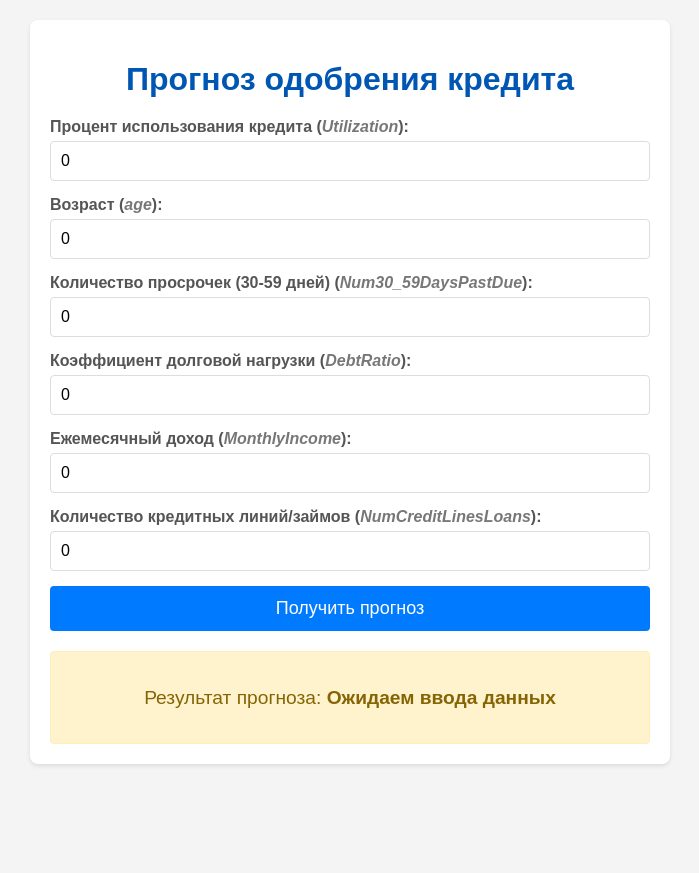
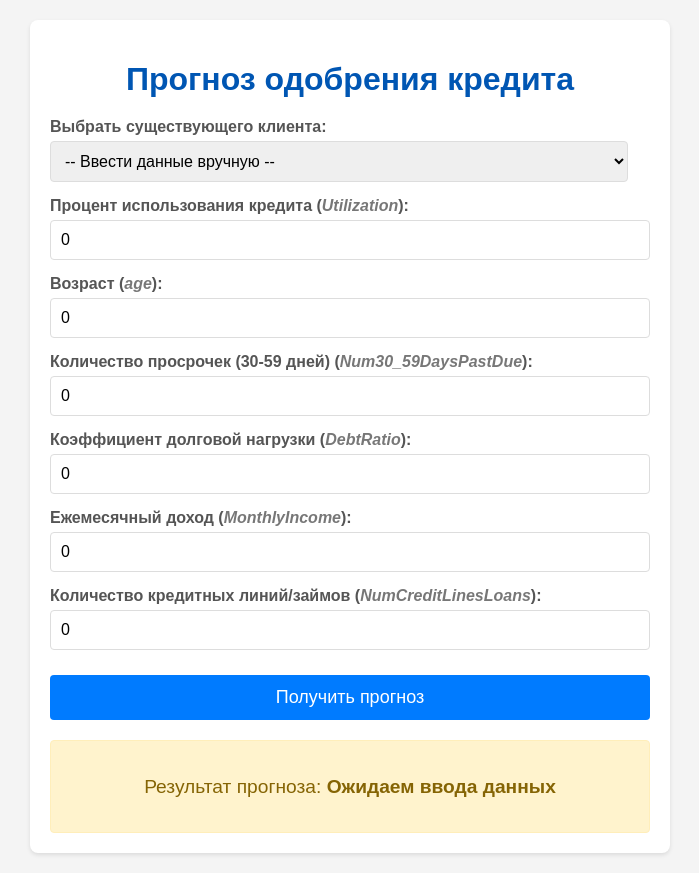
Before and after one commit to IslamJenishbekov/AiAcademyFinalProject, a Django app: page /credit_score/predict/ in a window 1280 px wide. Shown: the whole page, without its empty margins (290-989 px from the left). Before the commit the page ends 766 px from the top, so only its background shows below. Run offline with Django 5.2, Linux system fonts and the light colour scheme; tables that the repository leaves empty hold one stand-in row (values such as "Sample post"); parts of the project's set-up code (start-up, migrations or seed data) failed here and were passed over.

Commit message:
добавила постоянных клиентов

```diff
--- a/AiAcademyBank/settings.py
+++ b/AiAcademyBank/settings.py
@@ -7,6 +7,8 @@
 # Build paths inside the project like this: BASE_DIR / 'subdir'.
 BASE_DIR = Path(__file__).resolve().parent.parent
 
+
+OPENAI_API_KEY = os.getenv("OPENAI_API_KEY")
 
 # Quick-start development settings - unsuitable for production
 # See https://docs.djangoproject.com/en/5.2/howto/deployment/checklist/
--- a/credit_score/templates/credit_score/predict.html
+++ b/credit_score/templates/credit_score/predict.html
@@ -35,7 +35,8 @@
             font-weight: bold;
             color: #555;
         }
-        .form-group input[type="number"] {
+        .form-group input[type="number"],
+        .form-group select { /* Добавили стиль для select */
             width: calc(100% - 22px);
             padding: 10px;
             border: 1px solid #ddd;
@@ -52,6 +53,7 @@
             font-size: 18px;
             cursor: pointer;
             transition: background-color 0.3s ease;
+            margin-top: 10px; /* Добавим небольшой отступ */
         }
         button:hover {
             background-color: #0056b3;
@@ -78,6 +80,17 @@
             color: #856404;
             border: 1px solid #ffeeba;
         }
+        .client-info {
+            margin-top: 20px;
+            padding: 15px;
+            background-color: #e9ecef;
+            border-left: 5px solid #007bff;
+            border-radius: 4px;
+        }
+        .client-info h3 {
+            margin-top: 0;
+            color: #0056b3;
+        }
     </style>
 </head>
 <body>
@@ -86,6 +99,32 @@
 
         <form method="post">
             {% csrf_token %}
+
+            <div class="form-group">
+                <label for="client_id">Выбрать существующего клиента:</label>
+                <select id="client_id" name="client_id" onchange="this.form.submit()">
+                    <option value="None">-- Ввести данные вручную --</option>
+                    {% for client in clients %}
+                        <option value="{{ client.id }}" {% if selected_client_id|floatformat:"0" == client.id|floatformat:"0" %}selected{% endif %}>
+                            {{ client.full_name }} (ID: {{ client.id }})
+                        </option>
+                    {% endfor %}
+                </select>
+            </div>
+
+            {% if client_info %}
+                <div class="client-info">
+                    <h3>Данные выбранного клиента ({{ client_info.full_name }}):</h3>
+                    <ul>
+                        <li>Возраст: {{ client_info.age }}</li>
+                        <li>Ежемесячный доход: {{ client_info.monthly_income }}</li>
+                        <li>Коэффициент долговой нагрузки: {{ client_info.debt_ratio }}</li>
+                        <li>Процент использования кредита: {{ client_info.utilization }}</li>
+                        <li>Количество просрочек (30-59 дней): {{ client_info.num_30_59_days_past_due }}</li>
+                        <li>Количество кредитных линий/займов: {{ client_info.num_credit_lines_loans }}</li>
+                    </ul>
+                </div>
+            {% else %}
                 {% for feature in features %}
                     <div class="form-group">
                         <label for="{{ feature }}">
@@ -95,6 +134,8 @@
                                value="{{ initial_data|get_item:feature|default:'0' }}" required>
                     </div>
                 {% endfor %}
+            {% endif %}
+
             <button type="submit">Получить прогноз</button>
         </form>
 
@@ -106,8 +147,8 @@
         {% endif %}
 
         {# Добавим блок для отображения введенных данных (только для отладки, можно потом убрать) #}
-        {% if initial_data and request.method == 'POST' %}
-            <h3>Отладочная информация (введенные данные):</h3>
+        {% if initial_data and request.method == 'POST' and not client_info %}
+            <h3>Отладочная информация (введенные данные вручную):</h3>
             <ul>
             {% for key, value in initial_data.items %}
                 <li>{{ feature_names_ru|get_item:key }}: <strong>{{ value|default:"(пусто)" }}</strong></li>
--- a/credit_score/views.py
+++ b/credit_score/views.py
@@ -1,8 +1,9 @@
 import os
-from django.shortcuts import render
+from django.shortcuts import render, get_object_or_404
 from django.conf import settings
 from catboost import CatBoostClassifier
 import pandas as pd
+from .models import Client  # Импортируем вашу модель Client
 
 # Определение пути к модели
 MODEL_PATH = os.path.join(settings.BASE_DIR, 'credit_score', 'ml_models', 'my_catboost_model.cbm')
@@ -11,12 +12,16 @@
 try:
     print(f"Попытка загрузить модель по пути: {MODEL_PATH}")
     loaded_model = CatBoostClassifier()
+    # Убедитесь, что вы загружаете модель с теми же параметрами, с которыми она была сохранена
+    # Если у вас есть какие-либо параметры, передайте их здесь, например:
+    # loaded_model = CatBoostClassifier(random_seed=42)
     loaded_model.load_model(MODEL_PATH)
     model = loaded_model
     print("Модель CatBoost успешно загружена.")
 except Exception as e:
     print(f"!!! ОШИБКА !!! При загрузке модели CatBoost: {e}")
 
+# Список признаков, используемых моделью CatBoost
 selected_features = [
     'Utilization',
     'age',
@@ -38,59 +43,103 @@
 
 def predict_credit_approval(request):
     prediction = None
-    initial_data = {} # <-- Очень важный словарь для сохранения данных формы
+    initial_data = {}
+    # Получаем всех клиентов для выпадающего списка
+    clients = Client.objects.all().order_by('full_name')
+    selected_client_id = None
+    client_info = None # Для хранения объекта клиента, если он выбран
 
-    # Отладочные сообщения
     print(f"\n[DEBUG VIEWS] Запрос: {request.method} на {request.path}")
+
     if request.method == 'POST':
         print("[DEBUG VIEWS] Обработка POST-запроса.")
-        # Собираем данные из POST-запроса и сохраняем их для формы и для модели
-        for feature in selected_features:
-            value = request.POST.get(feature)
-            initial_data[feature] = value # <-- Сохраняем введенное значение (строка) для HTML-поля 'value'
-            print(f"[DEBUG VIEWS] Из POST: {feature} = '{value}'")
+        selected_client_id_str = request.POST.get('client_id')
 
-        if model:
+        # Если выбран постоянный клиент (ID не 'None' и не пустая строка)
+        if selected_client_id_str and selected_client_id_str != 'None':
             try:
-                data_for_model = {}
-                for feature in selected_features:
-                    value = initial_data[feature] # Берем уже сохраненное значение
-                    if value is None or value == '':
-                        data_for_model[feature] = 0.0 # Для модели используем 0.0, если поле пустое
-                    else:
-                        try:
-                            data_for_model[feature] = float(value) # Для модели преобразуем в float
-                        except ValueError:
-                            # Если преобразование в float не удалось, значит, пользователь ввел не число.
-                            # Мы уже ловим ValueError ниже, но можно здесь добавить более детальную обработку.
-                            raise ValueError(f"Некорректное числовое значение для поля '{feature_names_ru.get(feature, feature)}': '{value}'")
+                selected_client_id = int(selected_client_id_str)
+                print(f"[DEBUG VIEWS] Выбран постоянный клиент с ID: {selected_client_id}")
+                client = get_object_or_404(Client, pk=selected_client_id)
+                client_info = client # Сохраняем объект клиента для отображения
+
+                # Заполняем initial_data и data_for_model данными клиента
+                initial_data = {
+                    'Utilization': client.utilization if client.utilization is not None else 0.0,
+                    'age': client.age if client.age is not None else 0,
+                    'Num30_59DaysPastDue': client.num_30_59_days_past_due if client.num_30_59_days_past_due is not None else 0,
+                    'DebtRatio': client.debt_ratio if client.debt_ratio is not None else 0.0,
+                    'MonthlyIncome': client.monthly_income if client.monthly_income is not None else 0.0,
+                    'NumCreditLinesLoans': client.num_credit_lines_loans if client.num_credit_lines_loans is not None else 0,
+                }
+                data_for_model = initial_data.copy() # Для модели используем те же данные
+                print(f"[DEBUG VIEWS] Данные для модели (постоянный клиент): {data_for_model}")
+
+            except (ValueError, Client.DoesNotExist) as e:
+                prediction = f"Ошибка: Выбранный клиент не найден или некорректный ID. {e}"
+                print(f"[DEBUG VIEWS ERROR] Ошибка при получении данных клиента: {e}")
+            except Exception as e:
+                prediction = f"Произошла ошибка при получении данных клиента: {e}"
+                print(f"[DEBUG VIEWS ERROR] Общая ошибка при получении данных клиента: {e}")
+
+        else: # Данные вводятся вручную
+            print("[DEBUG VIEWS] Данные вводятся вручную.")
+            data_for_model = {}
+            for feature in selected_features:
+                value = request.POST.get(feature)
+                initial_data[feature] = value # Сохраняем для отображения в полях
+
+            for feature in selected_features:
+                value = initial_data.get(feature) # Используем .get() для безопасного доступа
+                if value is None or value == '':
+                    data_for_model[feature] = 0.0
+                else:
+                    try:
+                        data_for_model[feature] = float(value)
+                    except ValueError:
+                        prediction = f"Ошибка: Некорректное числовое значение для поля '{feature_names_ru.get(feature, feature)}': '{value}'"
+                        print(f"[DEBUG VIEWS ERROR] ValueError при ручном вводе для '{feature}': {value}")
+                        # Прерываем обработку и возвращаем ошибку
+                        return render(request, 'credit_score/predict.html', {
+                            'prediction': prediction,
+                            'features': selected_features,
+                            'feature_names_ru': feature_names_ru,
+                            'initial_data': initial_data,
+                            'clients': clients,
+                            'selected_client_id': selected_client_id,
+                            'client_info': client_info,
+                        })
+            print(f"[DEBUG VIEWS] Данные для модели (ручной ввод): {data_for_model}")
 
 
-                print(f"[DEBUG VIEWS] Данные для модели: {data_for_model}")
+        # Если данные для модели были успешно сформированы и модель загружена
+        if model and 'data_for_model' in locals() and not prediction:
+            try:
                 df = pd.DataFrame([data_for_model], columns=selected_features)
-                prediction_proba = model.predict_proba(df)[:, 1]
+                prediction_proba = model.predict_proba(df)[:, 1] # Вероятность класса 1 (одобрен)
                 prediction = "Одобрен" if prediction_proba[0] >= 0.5 else "Отклонен"
-                print(f"[DEBUG VIEWS] Прогноз: {prediction}, Вероятность: {prediction_proba[0]}")
+                print(f"[DEBUG VIEWS] Прогноз: {prediction}, Вероятность: {prediction_proba[0]:.4f}")
 
-            except ValueError as ve:
-                prediction = f"Ошибка: Введены некорректные данные. {ve}"
-                print(f"[DEBUG VIEWS ERROR] ValueError при обработке данных: {ve}")
             except Exception as e:
                 prediction = f"Произошла неожиданная ошибка при предсказании: {e}"
                 print(f"[DEBUG VIEWS ERROR] Неожиданная ошибка при предсказании: {e}")
-        else:
+        elif not model and not prediction:
             prediction = "Модель не загружена. Пожалуйста, проверьте логи сервера."
             print("[DEBUG VIEWS ERROR] Модель не загружена.")
+
     else: # GET-запрос
-        print("[DEBUG VIEWS] Обработка GET-запроса (первое открытие или обновление).")
-        # При первом открытии initial_data будет пустым,
-        # что заполнит поля формы нулями благодаря |default:'0' в HTML.
+        print("[DEBUG VIEWS] Обработка GET-запроса.")
         prediction = "Ожидаем ввода данных"
-
+        # Устанавливаем начальные значения для полей ввода при первом GET-запросе
+        for feature in selected_features:
+            initial_data[feature] = '0'
 
     return render(request, 'credit_score/predict.html', {
         'prediction': prediction,
         'features': selected_features,
         'feature_names_ru': feature_names_ru,
-        'initial_data': initial_data, # <-- Передаем initial_data в шаблон
+        'initial_data': initial_data,
+        'clients': clients, # Передаем список клиентов
+        'selected_client_id': selected_client_id, # Передаем ID выбранного клиента
+        'client_info': client_info, # Передаем объект клиента, если он выбран
     })
```
Also changed, not shown: credit_score/models.py (+28 -0 lines), credit_score/migrations/0005_client_debt_ratio_client_monthly_income_and_more.py (added). Lines whose indentation alone changed are shown as unchanged.
